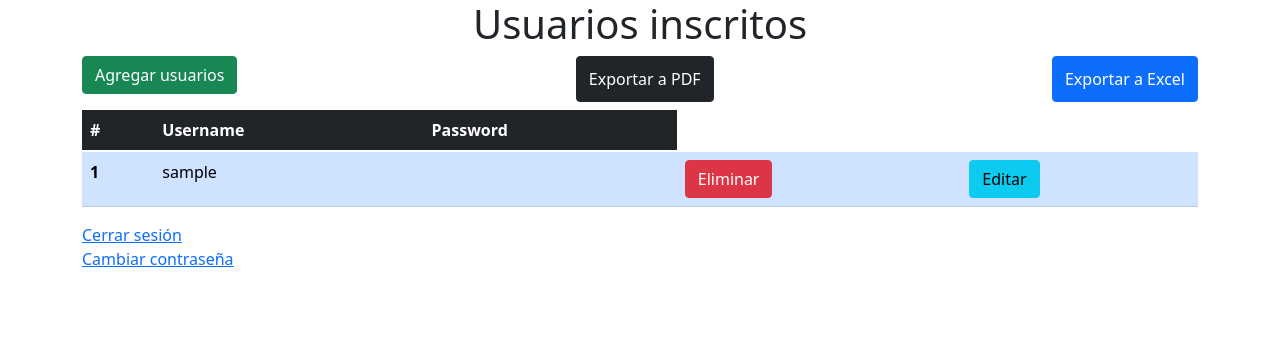
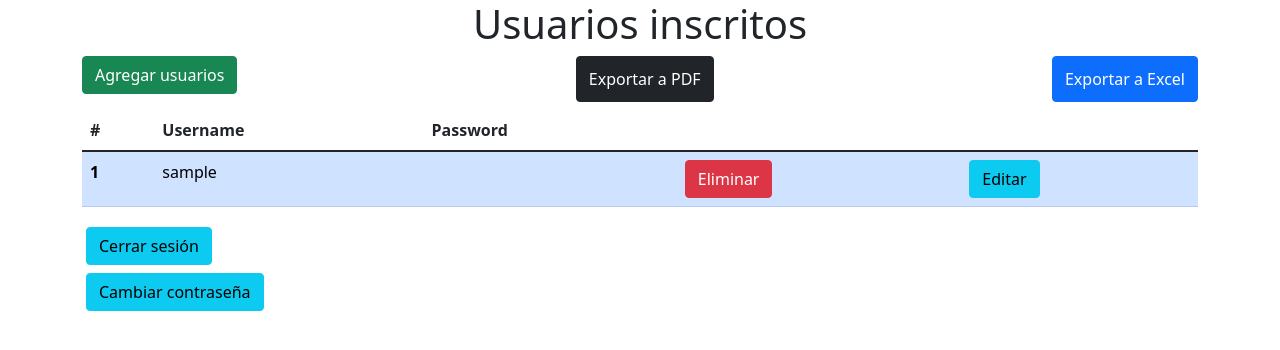
Before and after one commit to carandev/login-php, a PHP site: page / in a window 1280 px wide. Shown: the top 350 px of the page. Run offline with PHP 8.4, Linux system fonts and the light colour scheme; the visitor is signed in with stand-in values (Sample User, id 1); some libraries are stand-ins or nearby versions.

Commit message:
Fix: style

```diff
--- a/www/index.php
+++ b/www/index.php
@@ -26,7 +26,7 @@ if(!isset($_SESSION["loggedin"]) || $_SESSION["loggedin"] !== true){
                 <button class="btn btn-dark" @click="generatePdf">Exportar a PDF</button>
                 <button class="btn btn-primary" @click="generateXls">Exportar a Excel</button>
             </div>
-            <table class="table table-dark" id="table">
+            <table class="table" id="table">
               <thead class="thead-dark">
                 <tr>
                   <th scope="col">#</th>
@@ -51,8 +51,8 @@ if(!isset($_SESSION["loggedin"]) || $_SESSION["loggedin"] !== true){
               </tbody>
             </table>
             <p>
-			    <a href="logout.php">Cerrar sesión</a><br>
-			    <a href="reset-password.php" >Cambiar contraseña</a>
+			    <a class="btn btn-info m-1" href="logout.php">Cerrar sesión</a><br>
+			    <a class="btn btn-info m-1" href="reset-password.php" >Cambiar contraseña</a>
 		    </p>
         </main>
     <script src="https://github.com/m0rtadelo/to-excel/releases/latest/download/to-excel.js"></script>
```
